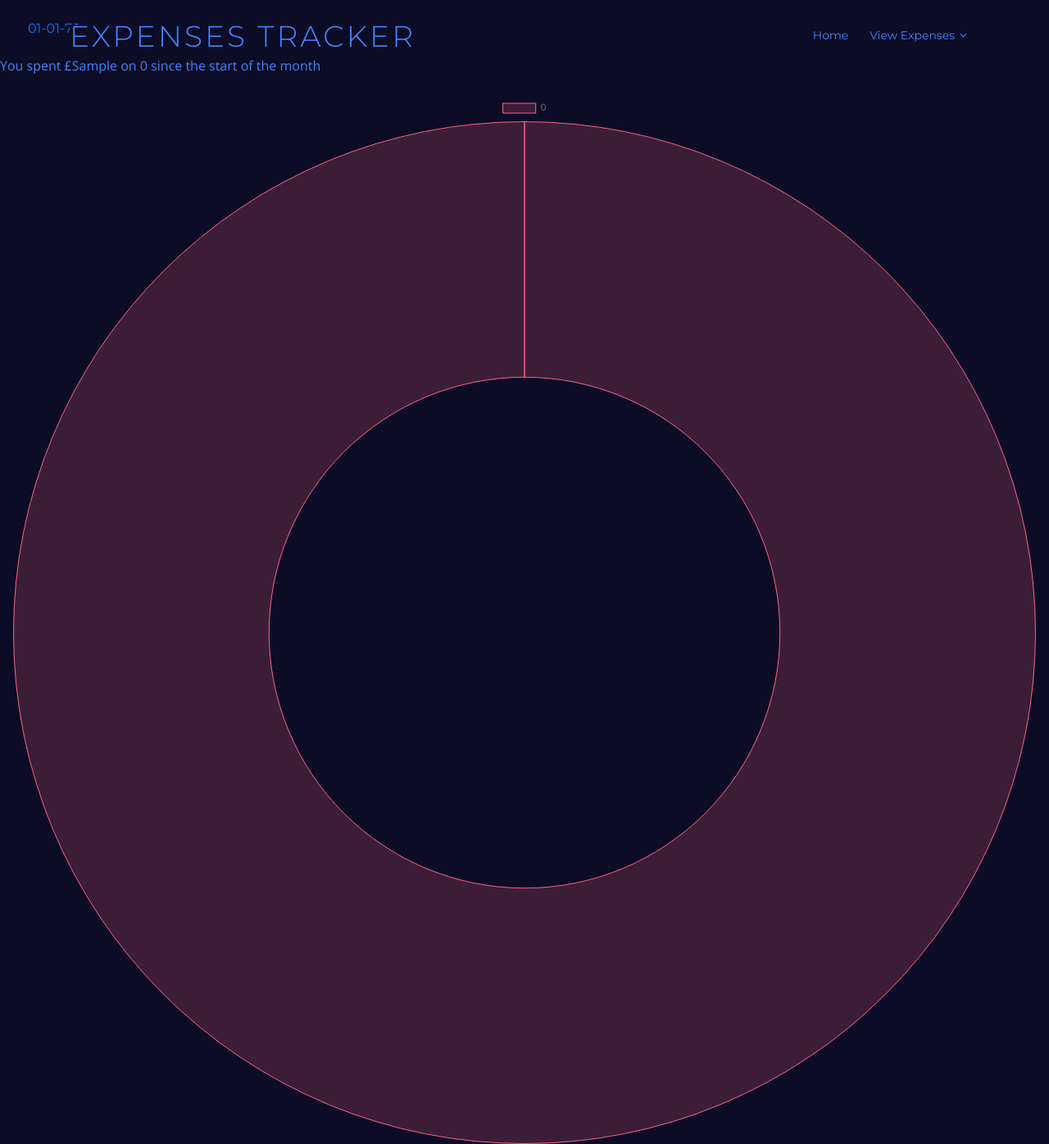
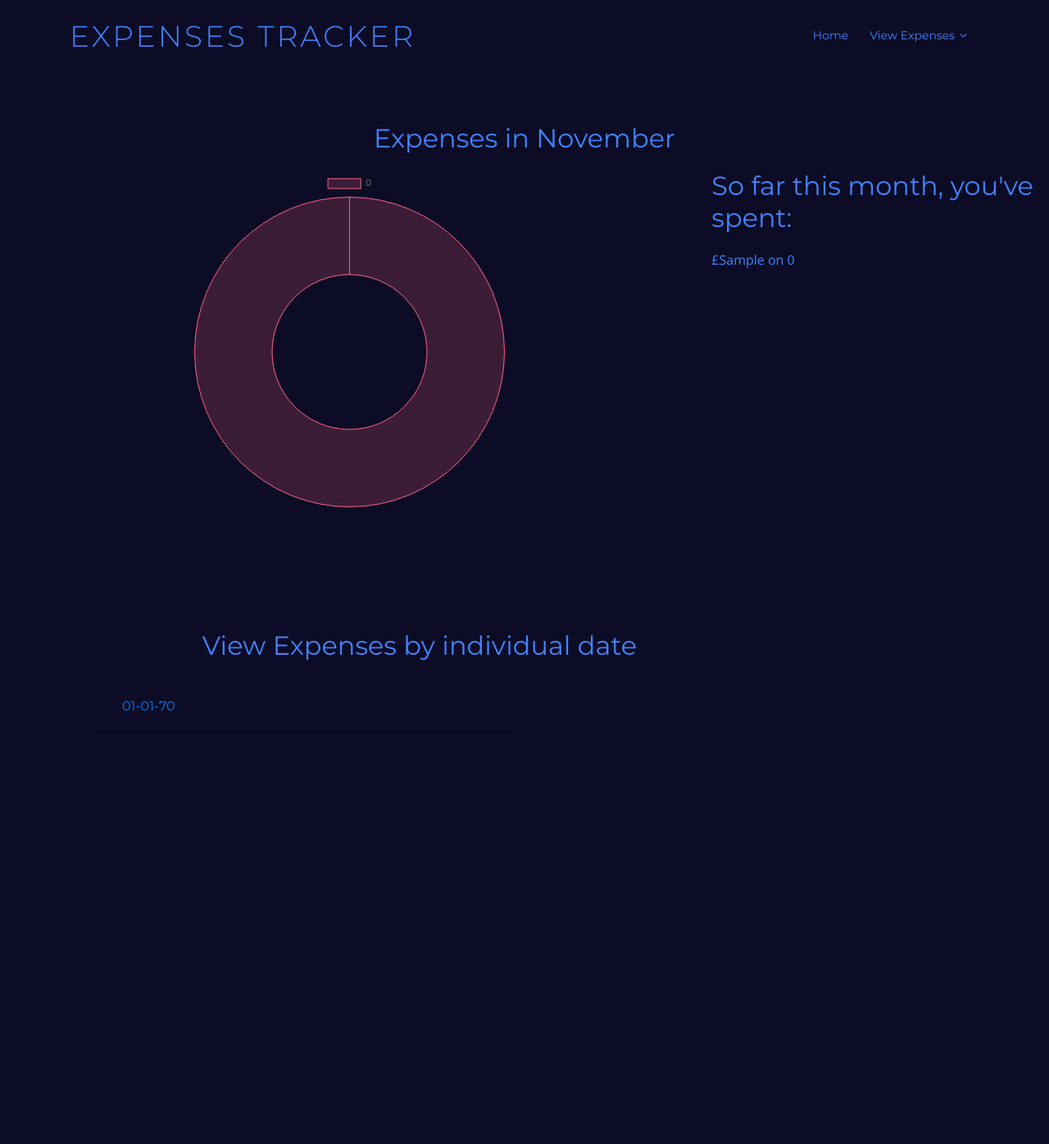
Before and after one commit to harrycoulton/expenses-tracker, a PHP site: template templates/index.phtml in a window 1280 px wide. Shown: the whole page at 82% size. After the commit the page ends 867 px from the top, so only its background shows below. Run offline with PHP 8.4, Linux system fonts and the light colour scheme; the template is opened without the code that fills it: most values are stand-ins (such as "Sample title", 1, 10 or a date in 2020); some libraries are stand-ins or nearby versions.

Commit message:
Continued with styling, beginning to iron out the jankiness of the current frontend. Colors are beginning to come togther and the overall structure of the monthly expenses page is coming together nicely. I spent a long while faffing with the accordion to get that to work in the desired manner.

```diff
--- a/public/css/style.css
+++ b/public/css/style.css
@@ -9,7 +9,7 @@ div {
 }
 
 body {
-    background: #fff;
+    background-color: #0c0c26;
     color: #4383fe;
     font-family: "Open Sans", sans-serif;
     overflow-x: hidden;
@@ -113,7 +113,7 @@ h6 {
     transition: all 0.5s;
 }
 
-/* Nav Essentials */
+/* Nav */
 
 .nav-menu,
 .nav-menu * {
@@ -330,6 +330,53 @@ body.mobile-nav-active #mobile-nav-toggle {
     color: #fff;
 }
 
+/* Info section */
+
+section {
+    margin-top: 150px;
+}
+
+.section-header .section-title {
+    font-size: 32px;
+    color: #4383fe;
+    text-align: center;
+    font-weight: 400;
+}
+
+.section-header .section-description {
+    text-align: center;
+    padding-bottom: 40px;
+    color: #777;
+    font-style: italic;
+}
+
+.section-header .section-divider {
+    display: block;
+    width: 60px;
+    height: 3px;
+    background: #1dc8cd;
+    background: linear-gradient(0deg, #1dc8cd 0%, #55fabe 100%);
+    margin: 0 auto;
+    margin-bottom: 20px;
+}
+
+#view-expenses {
+    position: relative !important;
+    padding-left: 100px;
+    padding-right: 100px;
+}
+#view-individual {
+    width: 80%;
+}
+.accordion-expenses {
+    position: absolute;
+    top: -70px;
+    left: 35vw;
+}
+
+/* Media queries (live at the bottom..) */
+
+
 @media (min-width: 1025px) {
     #intro {
         background-attachment: fixed;
--- a/templates/index.phtml
+++ b/templates/index.phtml
@@ -1,9 +1,16 @@
+<?php
+$monthCats = [];
+$monthPercentage = [];
+foreach ($monthTotalsByCat as $category => $monthTotal){
+    array_push($monthCats, $category);
+    array_push($monthPercentage, $monthTotal['monthPercentage']);
+}
+?>
 <!DOCTYPE html>
 <html>
     <head>
         <meta charset="utf-8"/>
         <title>Slim 3</title>
-        <link rel="stylesheet" type="text/css" href="css/style.css">
         <link href='//fonts.googleapis.com/css?family=Lato:300' rel='stylesheet' type='text/css'>
         <link href="img/favicon.png" rel="icon">
         <link href="img/apple-touch-icon.png" rel="apple-touch-icon">
@@ -37,51 +44,19 @@
             </nav>
         </div>
     </header>
-    <div class="accordion" id="accordionExample">
-        <?php foreach ($expensesByDate as $timestamp => $expenselist) {
-        $date = date('d-m-y', $timestamp) ?>
-        <div class="card">
-            <div class="card-header" id="heading<?php echo $date ?>">
-                <h2 class="mb-0">
-                    <button class="btn btn-link" type="button" data-toggle="collapse" data-target="#collapse<?php echo $date ?>" aria-expanded="true" aria-controls="collapse<?php echo $date ?>">
-                        <?php echo $date ?>
-                    </button>
-                </h2>
+
+    <section id="view" class="section-bg">
+        <div class="container-fluid">
+            <div class="section-header">
+                <h3 class="section-title">Expenses in <?php echo date(F) ?></h3>
             </div>
 
-            <div id="collapse<?php echo $date ?>" class="collapse" aria-labelledby="heading<?php echo $date ?>" data-parent="#accordionExample">
-                <?php foreach ($expenselist as $expense) { ?>
-                <div class="card-body">
-                    <? echo $expense['expense-name']?>
-                    <? echo $expense['expense-value']?>
-                    <? echo $expense['category']?>
-                    <form method="post" action="/delete-expense" name="delete-expense">
-                        <input type="hidden" name="delete-expense" value="<? echo $expense['id']?>">
-                        <input type="submit" name="delete-expense" value="X">
-                    </form>
-                </div>
-            <?php }?>
-        </div>
-        <?php }?>
-    </div>
-        <?php
-        foreach ($monthTotalsByCat as $category => $monthTotal){
-            echo 'You spent £'.$monthTotal['monthTotal'].' on '.$category.' since the start of the month <br> <br>';
-        }
-        ?>
-       <?php
-        $monthCats = [];
-        $monthPercentage = [];
-        foreach ($monthTotalsByCat as $category => $monthTotal){
-            array_push($monthCats, $category);
-            array_push($monthPercentage, $monthTotal['monthPercentage']);
-        }
-        ?>
-
-        <canvas id="myChart" width="400" height="400"></canvas>
+            <div class="row">
+                <div class="col-lg-8 wow fadeInLeft">
+                        <canvas id="monthChart"></canvas>
                         <script>
-            var ctx = document.getElementById('myChart');
-            var myChart = new Chart(ctx, {
+                            var ctx = document.getElementById('monthChart');
+                            var monthChart = new Chart(ctx, {
                                 type: 'doughnut',
                                 data: {
                                     labels: <?php echo json_encode($monthCats)?>,
@@ -120,6 +95,63 @@
                                 }
                             });
                         </script>
+                </div>
+                <div class="col-lg-4 content wow fadeInRight">
+                    <h2>So far this month, you've spent:</h2>
+                    <?php
+                    foreach ($monthTotalsByCat as $category => $monthTotal){
+                        echo '<p>£'.$monthTotal['monthTotal'].' on '.$category.'</p>';
+                    }
+                    ?>
+                </div>
+            </div>
+
+        </div>
+    </section>
+    <section id="view-individual" class="section-bg">
+        <div class="container-fluid">
+    <div class="section-header">
+        <h3 class="section-title">View Expenses by individual date</h3>
+    </div>
+    <div class="row" id="view-expenses">
+
+        <div class="col-lg-8">
+    <div class="accordion" id="accordionExample">
+        <?php foreach ($expensesByDate as $timestamp => $expenselist) {
+        $date = date('d-m-y', $timestamp) ?>
+        <div class="card">
+            <div class="card-header" id="heading<?php echo $date ?>">
+                <h2 class="mb-0">
+                    <button class="btn btn-link" type="button" data-toggle="collapse" data-target="#collapse<?php echo $date ?>" aria-expanded="true" aria-controls="collapse<?php echo $date ?>">
+                        <?php echo $date ?>
+                    </button>
+                </h2>
+            </div>
+            <?php }?>
+        </div>
+    </div>
+        </div>
+            <div class="col-lg-4 accordion-expenses">
+            <?php foreach ($expensesByDate as $timestamp => $expenselist) {
+            $date = date('d-m-y', $timestamp) ?>
+            <div id="collapse<?php echo $date ?>" class="collapse" aria-labelledby="heading<?php echo $date ?>" data-parent="#accordionExample">
+                <?php foreach ($expenselist as $expense) { ?>
+                    <div class="card-body">
+                        <? echo $expense['expense-name']?>
+                        <? echo $expense['expense-value']?>
+                        <? echo $expense['category']?>
+                        <form method="post" action="/delete-expense" name="delete-expense">
+                            <input type="hidden" name="delete-expense" value="<? echo $expense['id']?>">
+                            <input type="submit" name="delete-expense" value="X">
+                        </form>
+                    </div>
+                <?php }?>
+            </div>
+            <?php }?>
+    </div>
+    </div>
+        </div>
+    </section>
         <script src="lib/jquery/jquery.min.js"></script>
         <script src="lib/jquery/jquery-migrate.min.js"></script>
         <script src="lib/bootstrap/js/bootstrap.bundle.min.js"></script>
```
Also changed, not shown: templates/hangabout.html (added), 1 other file. Lines whose indentation alone changed are shown as unchanged.
